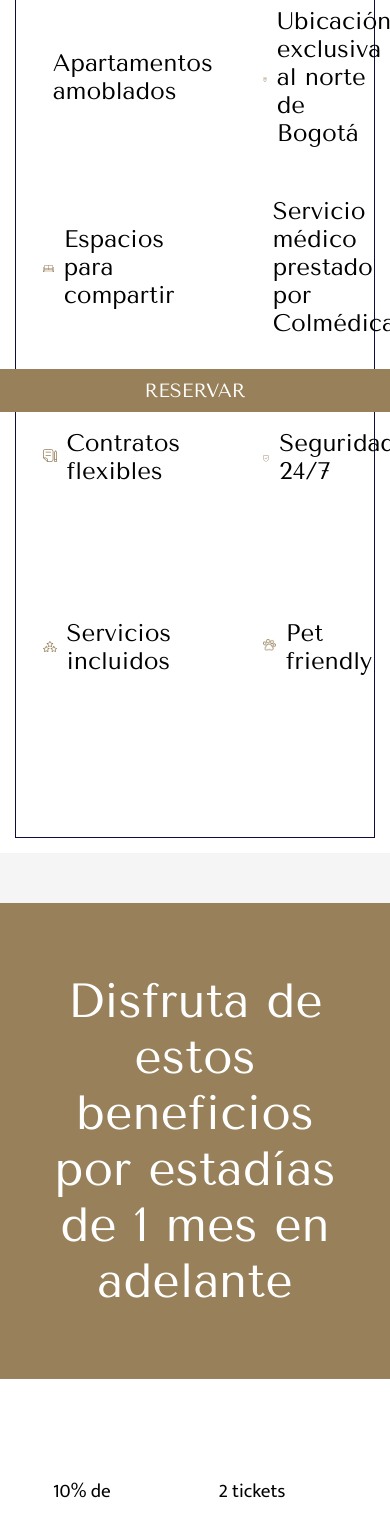
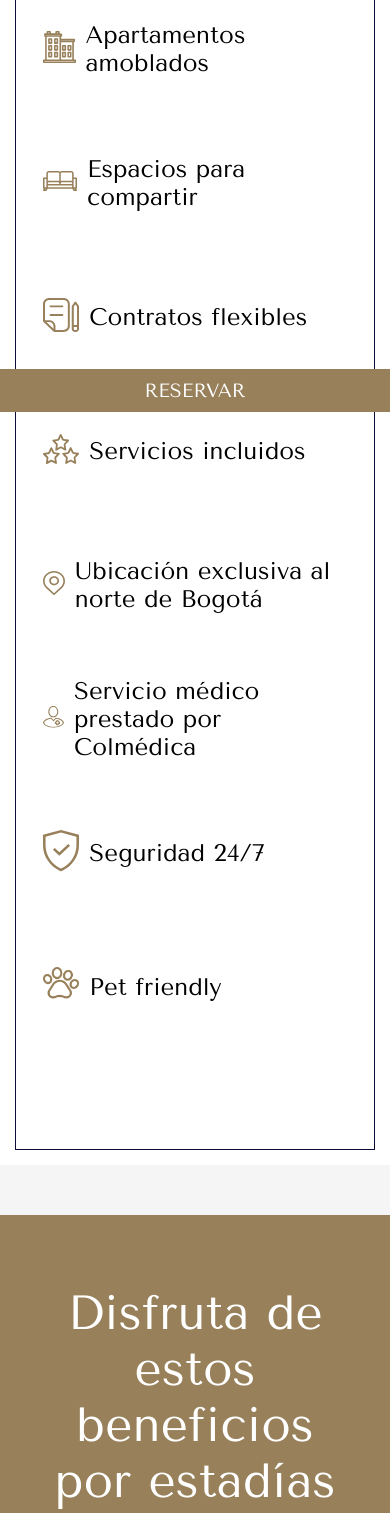
Before and after one commit to RALPwd/101parkhousereact, a Next.js app: page /LargasEstadias in a window 390 px wide. Shown: the part 432-1945 px from the top of the page. Built offline with nearby package versions, Linux system fonts and the light colour scheme.

Commit message:
Hecho responsive de largas estadías

```diff
--- a/pages/styles/LargasEstadias.module.scss
+++ b/pages/styles/LargasEstadias.module.scss
@@ -70,3 +70,19 @@
     font-family: 'Mukta';
   }
 }
+
+@media (max-width: 768px){
+  .grid{
+    grid-template-columns: 1fr;
+    grid-template-rows: repeat(8, 1fr);
+  }
+  .secondGrid{
+    grid-template-columns: 1fr;
+    grid-template-rows: repeat(7, 1fr);
+    &__item{
+      &__image{
+        width: 20%;
+      }
+    }
+  }
+}
```
